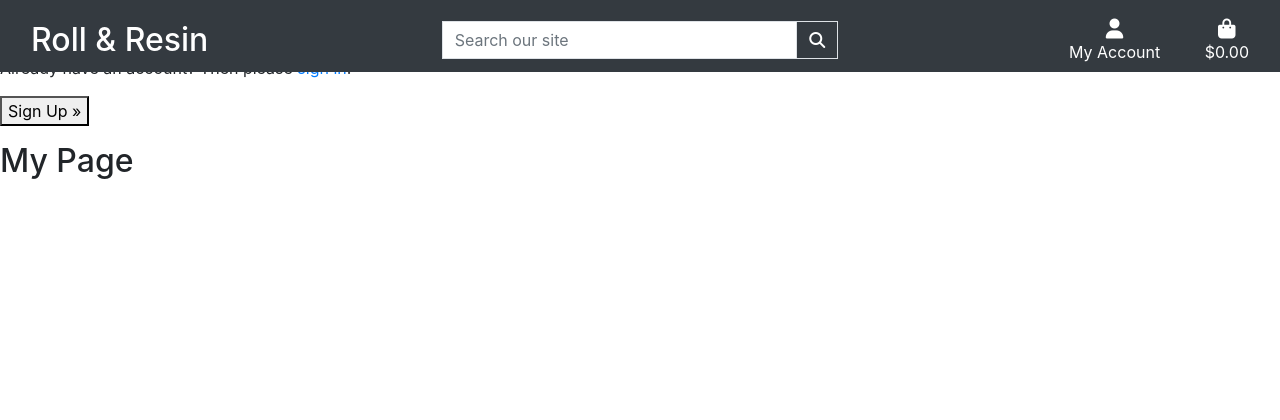
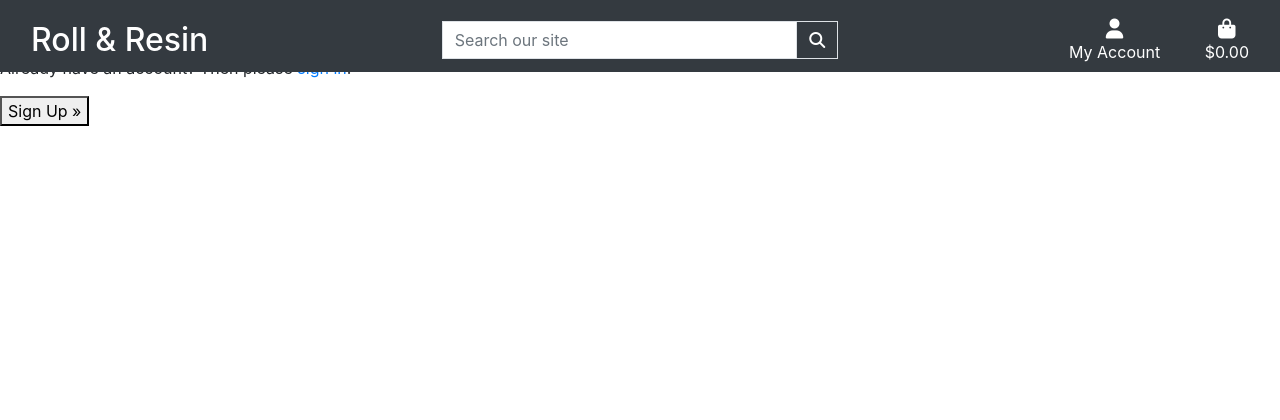
Before and after one commit to Melody-Lisa/roll-resin, a Django app: template templates/allauth/account/signup.html in a window 1280 px wide. Shown: the top 420 px of the page. Run offline with Django 3.2, Linux system fonts and the light colour scheme; the template is opened without the code that fills it, so the values that code supplies are empty; some libraries are stand-ins or nearby versions.

Commit message:
Remove hero section from base

```diff
--- a/templates/base.html
+++ b/templates/base.html
@@ -92,18 +92,6 @@
   {% block content %}
   {% endblock %}
 
-  <!-- hero image and cover text -->
-  <div id="hero-outer" class="container-fluid px-0">
-    <figure id="heroimage" role="img" aria-label="hero image.">
-    </figure>
-    <article class="cover-text d-md-block">
-      <h2>My Page</h2>
-    </article>
-  </div>
-  <!-- /hero image -->
-
-
-
   <!-- footer -->
   <footer id="foot" class="footer nav bg-dark fixed-bottom">
     <div class="container-fluid">
```
